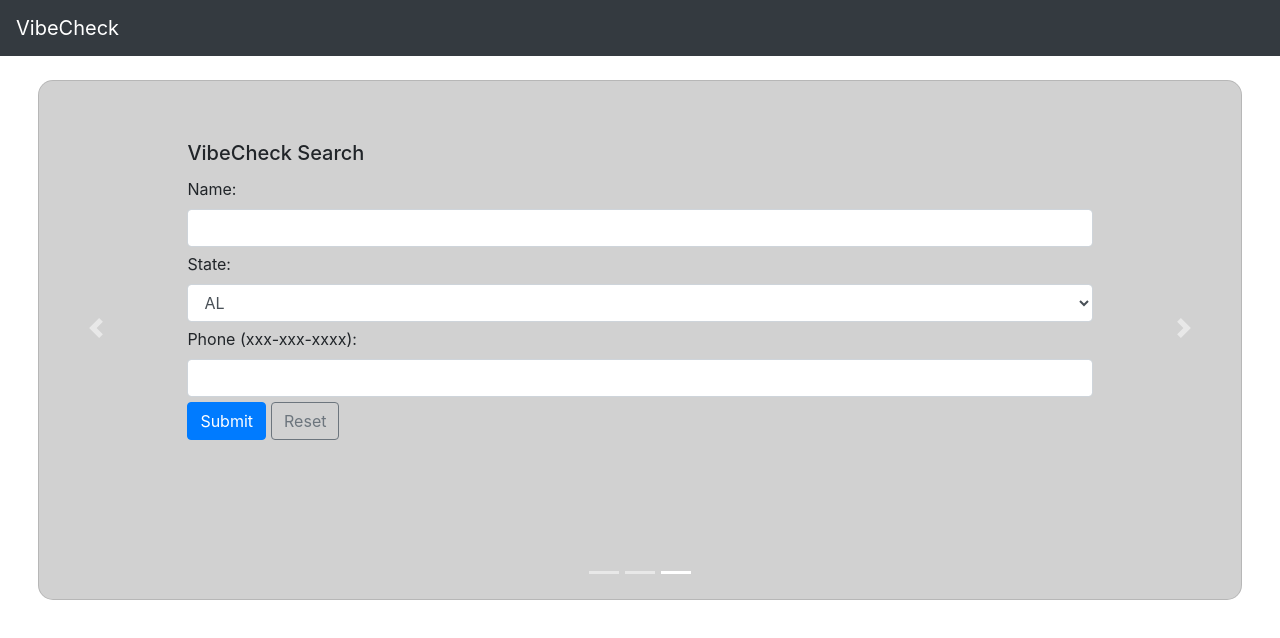
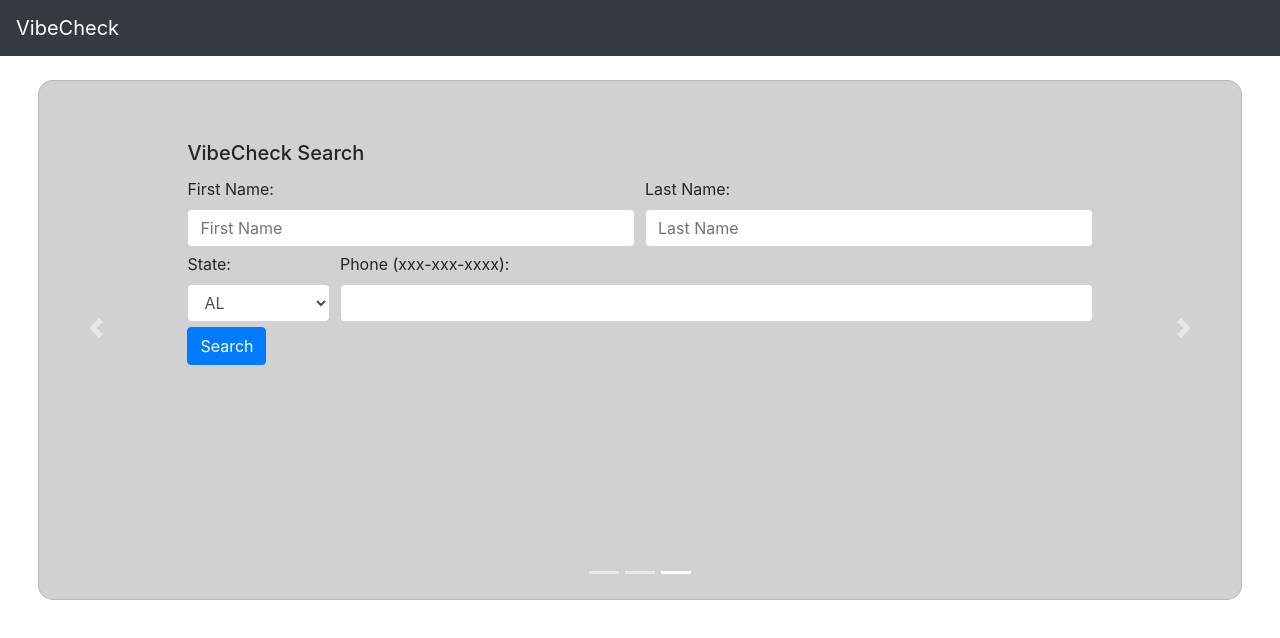
Before and after one commit to jtng3/fullstack-final-project-f20-viibecheck, a React (Create React App) app in the folder react-site/vibecheck/: page / in a window 1280 px wide. Both pictures are taken after a click on the item 676 px from the left and 572 px from the top of the page. Shown: the top 638 px of the page. Built offline with nearby package versions, Linux system fonts and the light colour scheme.

Commit message:
Updated Search.js and server.js

```diff
--- a/react-site/vibecheck/src/components/Card.js
+++ b/react-site/vibecheck/src/components/Card.js
@@ -22,7 +22,6 @@ class MainCard extends React.Component {
     handleOpen() {
         this.setState({ show: true })
     }
-
     render() {
         return(
         <Carousel interval={null}>
--- a/react-site/vibecheck/src/components/Search.js
+++ b/react-site/vibecheck/src/components/Search.js
@@ -1,123 +1,84 @@
-import React from 'react';
-import { Form, Button } from 'react-bootstrap';
-import axios from 'axios';
+import "./Form.css";
+import React, { useState } from "react";
+import { Form, Button } from "react-bootstrap";
+import axios from "axios";
+import LocationSelect from "./form-components/LocationSelect";
+import Name from "./form-components/Name";
+import Phone from "./form-components/Phone";
 
-// This component will allow the user to see whether a person is in the database
-// Currently it's identical to Form.js, but the functionality of handleSubmit will be slightly different.
-// Thinking of having conditional rendering to display the results of the search
 
-class Search extends React.Component {
-    constructor(props) {
-        super(props);
-        this.state = {name: '', location: '', phone: ''};
 
-        this.handleChange = this.handleChange.bind(this);
-        this.handleSubmit = this.handleSubmit.bind(this);
-        this.handleReset = this.handleReset.bind(this);
+function Search() {
+  const [fName, setFName] = useState("");
+  const [lName, setLName] = useState("");
+  const [location, setLocation] = useState("AL");
+  const [phone, setPhone] = useState("");
+
+  function updateFName(event) {
+    setFName(event.target.value);
+  }
+  function updateLName(event) {
+    setLName(event.target.value);
+  }
+  function updateLocation(event) {
+    setLocation(event.target.value);
+  }
+  function updatePhone(event) {
+    setPhone(event.target.value);
+  }
+
+  function handleSubmit(event) {
+    alert(
+      "First Name: " +
+        fName +
+        "\nLast Name: " +
+        lName +
+        "\nIncident Location(State): " +
+        location +
+        "\nPhone: " +
+        phone
+    );
+    event.preventDefault();
+
+    const search = {
+      fName: fName,
+      lName: lName,
+      state: location,
+      phone: phone,
+    };
+
+    axios.post("http://localhost:8080/search", { search }).then(
+      (res) => {
+        //alert(res.data);
+        res.data.forEach(element => {
+          alert(element.fname +',' + element.lname+','+ element.state +','+ element.phone +','+ element.year + ',' + element.work + ',' + element.school);
+        });
+      },
+      (err) => {
+        alert(err);
       }
+    );
+  }
 
-      // Updates state as the user types
-      handleChange(event) {
-        const target = event.target;
-        const name = target.name;
-        this.setState({
-          [name]: target.value
-        });
-      }
+  return (
+    <div>
+      <Form onSubmit={handleSubmit}>
+        <Name updateFName={updateFName} updateLName={updateLName} />
 
-      // Submits form to database (eventually)
-      handleSubmit(event) {
-        alert('Name: ' + this.state.name + '\nState: ' + this.state.location + '\nPhone: ' + this.state.phone);
-        event.preventDefault();
-        const perp = {name : this.state.name,
-          state : this.state.location,
-          phone : this.state.phone};
-
-        axios.post('http://localhost:8080/search',{perp})
-          .then( res => {
-            console.log(res);
-            console.log(res.data);
-          })
-      }
-
-      // Resets form to default values
-      handleReset() {
-        this.setState({name: '', location: '', phone: ''});
-      }
-
-    render() {
-        return (
-          <Form onSubmit={this.handleSubmit} onReset={this.handleReset}>
-            <Form.Group id="nameContainer">
-              <Form.Label for="name">Name:</Form.Label>
-              <Form.Control type="text" name="name" id="nameInput" onChange={this.handleChange}></Form.Control>
-            </Form.Group>
-            <Form.Group id="stateContainer">
-            <Form.Label for="location" id="stateLabel">State:</Form.Label>
-            <Form.Control as="select" value={this.state.value} id="stateSelect" name="location" onChange={this.handleChange} required>
-                <option value="AL">AL</option>
-                <option value="AK">AK</option>
-                <option value="AR">AR</option>
-                <option value="AZ">AZ</option>
-                <option value="CA">CA</option>
-                <option value="CO">CO</option>
-                <option value="CT">CT</option>
-                <option value="DC">DC</option>
-                <option value="DE">DE</option>
-                <option value="FL">FL</option>
-                <option value="GA">GA</option>
-                <option value="HI">HI</option>
-                <option value="IA">IA</option>
-                <option value="ID">ID</option>
-                <option value="IL">IL</option>
-                <option value="IN">IN</option>
-                <option value="KS">KS</option>
-                <option value="KY">KY</option>
-                <option value="LA">LA</option>
-                <option value="MA">MA</option>
-                <option value="MD">MD</option>
-                <option value="ME">ME</option>
-                <option value="MI">MI</option>
-                <option value="MN">MN</option>
-                <option value="MO">MO</option>
-                <option value="MS">MS</option>
-                <option value="MT">MT</option>
-                <option value="NC">NC</option>
-                <option value="NE">NE</option>
-                <option value="NH">NH</option>
-                <option value="NJ">NJ</option>
-                <option value="NM">NM</option>
-                <option value="NV">NV</option>
-                <option value="NY">NY</option>
-                <option value="ND">ND</option>
-                <option value="OH">OH</option>
-                <option value="OK">OK</option>
-                <option value="OR">OR</option>
-                <option value="PA">PA</option>
-                <option value="RI">RI</option>
-                <option value="SC">SC</option>
-                <option value="SD">SD</option>
-                <option value="TN">TN</option>
-                <option value="TX">TX</option>
-                <option value="UT">UT</option>
-                <option value="VT">VT</option>
-                <option value="VA">VA</option>
-                <option value="WA">WA</option>
-                <option value="WI">WI</option>
-                <option value="WV">WV</option>
-                <option value="WY">WY</option>
-              </Form.Control>
-            </Form.Group>
-            <Form.Group id="phoneContainer">
-              <Form.Label for="phone">Phone (xxx-xxx-xxxx):</Form.Label>
-              <Form.Control onChange={this.handleChange} type="tel" id="phone" name="phone"
-                pattern="[0-9]{3}-[0-9]{3}-[0-9]{4}"></Form.Control>
-            </Form.Group>
-            <Button id="submit" type="submit" value="Submit">Submit</Button>
-            <Button variant="outline-secondary" type="reset" value="Reset">Reset</Button>
-          </Form>
-        )
-      }
+        <div class="form-row">
+          <div class="col-2">
+          <LocationSelect updateLocation={updateLocation} />
+          </div>
+          <div class="col">
+            <Phone updatePhone={updatePhone} />
+          </div>
+        </div>
+        <Button id="submit" type="submit" value="Submit">
+          Search
+        </Button>
+      </Form>
+    </div>
+  );
 }
 
 export default Search;
```
Also changed, not shown: 1 other file (tests, documents, lock files or other folders).
